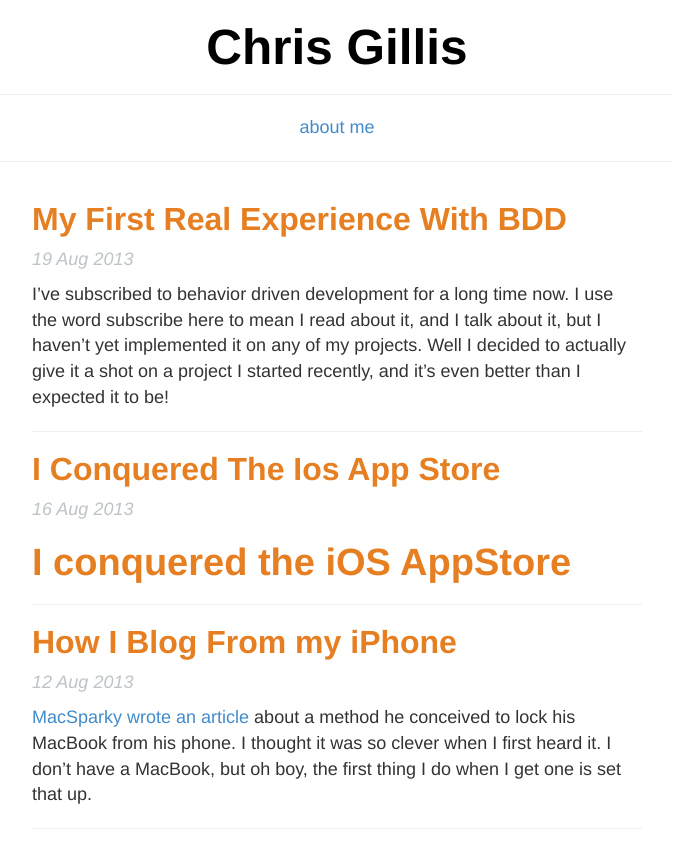
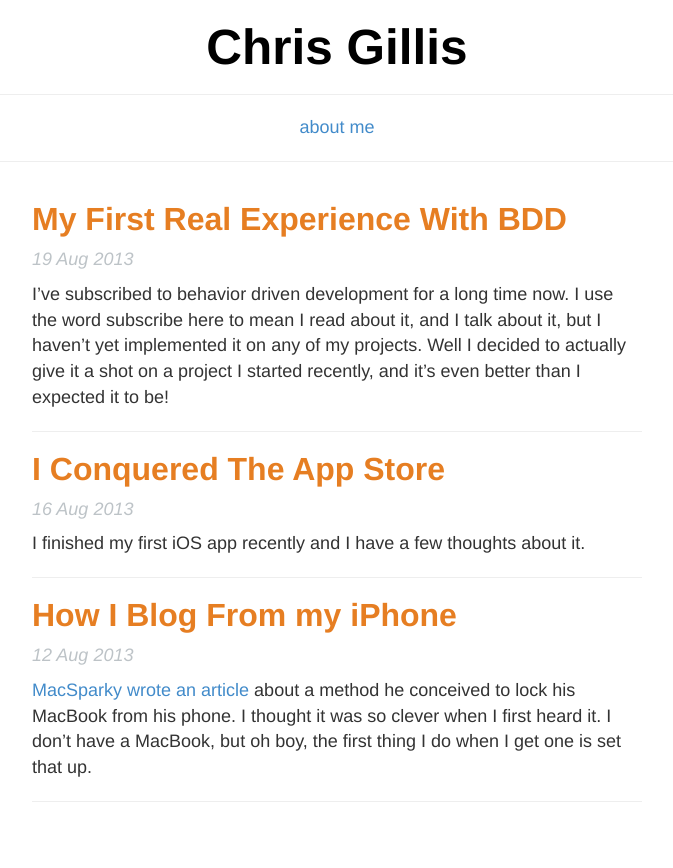
Before and after one commit to Chris-Gillis/z3roshot.github.io, a Jekyll site: the page built from index.html, in a window 1280 px wide. Shown: the top 868 px of the page, without its empty margins (303-976 px from the left). Built offline with Jekyll 4.4.1, drawn with Linux system fonts in a browser that asks for light colours.

Commit message:
renamed and moved title around

```diff
--- a/_posts/2013-08-16-I-conquered-the-iOS-app-store.md
+++ b/_posts/2013-08-16-I-conquered-the-app-store.md
@@ -1,7 +1,6 @@
-I conquered the iOS AppStore
-===
+I finished my first iOS app recently and I have a few thoughts about it.
 
-I finished my first iOS app recently, and now you can find it [here](https://itunes.apple.com/us/app/supertip/id688654782?mt=8).
+You can find it [here](https://itunes.apple.com/us/app/supertip/id688654782?mt=8).
 
 This app scratched a number of itches for me. Firstly, I wanted to have something on the app store that I could point to and say "I did that!". The specifics of the app aren't that important, just that it exists. My career thus far has been great, but it suffers from a total lack of a public portfolio of work. I decided that no job is going to build my portfolio, and even if I was able to show something public facing, there's no guarantee that it's something I did entirely. This app is different though, I can say that it's wholly mine. I chose the design, I chose the colors, I chose the workflows. I don't like typing on my phone if I don't have to, so that drove the design. Every decision had the no typing mantra in mind. In addition my wife always asks me how much to tip at restaurants. I could have just had her download one of the zillions of tip apps called "Just the Tip", but decided to make SuperTip with her in mind instead.
 
```
